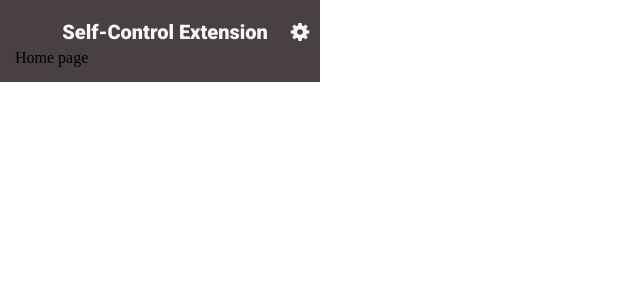
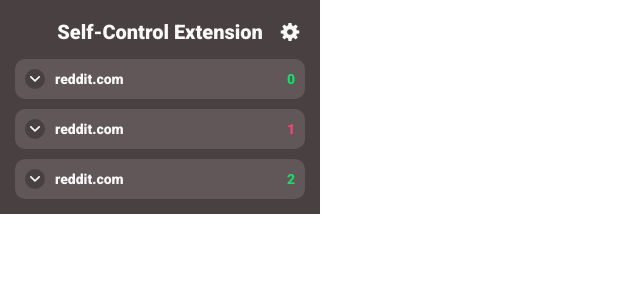
Before and after one commit to DeadlyWhiskers/Self-Control-Chrome-Extension, a React (Vite) app: page /index.html in a window 1280 px wide. Shown: the top 300 px of the page, without its empty margins (0-640 px from the left). Built offline with nearby package versions, Linux system fonts and the light colour scheme.

Commit message:
Add drafts for the content blocks

```diff
--- a/package.json
+++ b/package.json
@@ -17,7 +17,7 @@
   },
   "devDependencies": {
     "@eslint/js": "^9.25.1",
-    "@types/react": "^19.0.10",
+    "@types/react": "^19.1.2",
     "@types/react-dom": "^19.0.4",
     "@vitejs/plugin-react": "^4.3.4",
     "eslint": "^9.25.1",
--- a/src/Extension/app/style.css
+++ b/src/Extension/app/style.css
@@ -1,6 +1,6 @@
 @import url('https://fonts.googleapis.com/css2?family=Roboto:ital,wght@0,100;0,300;0,400;0,500;0,700;0,900;1,100;1,300;1,400;1,500;1,700;1,900&display=swap');
 
-:root{
+:root {
   /* Colors */
   --brownish-white: #FAF9F9;
   --brownish-gray: #AC9A9A;
@@ -39,16 +39,55 @@
   --radius-small: 5px;
 
   --radius-text-input: var(--radius-small);
+
+  /* Animations */
+  --button-shake: shake .5s ease-out 1 alternate;
+  --button-shake-upside-down: shake-upside-down .5s ease-out 1 alternate;
 }
 
-body {
+@keyframes shake {
+  0% {
+    transform: rotate(0deg);
+  }
+
+  33% {
+    transform: rotate(-10deg);
+  }
+
+  66% {
+    transform: rotate(10deg);
+  }
+
+  100% {
+    transform: rotate(0deg);
+  }
+}
+
+html,
+body,
+#root {
   width: 320px;
+  max-height: 480px;
+  overflow: hidden;
   margin: 0;
 }
 
-.list-layout{
-    display: flex;
-    flex-direction: column;
-    justify-content: center;
+.list-layout {
+  display: flex;
+  flex-direction: column;
+  justify-content: center;
+  gap: 10px;
+}
 
+.content-block {
+  display: flex;
+  border-radius: var(--radius-large);
+  flex-direction: column;
 }
+
+.content-block--large {
+  background-color: var(--block-color);
+  padding: 10px;
+  box-sizing: border-box;
+  width: 100%;
+}
--- a/src/Extension/pages/HomePage/HomePage.tsx
+++ b/src/Extension/pages/HomePage/HomePage.tsx
@@ -1,8 +1,11 @@
+import ContentBlock from '../../widgets/ContentBlock';
 import './HomePage.css'
 
 const HomePage = () => {
     return <div className='list-layout'>
-        Home page
+        {[...Array(3)].map((_,i) => {
+            return <ContentBlock key={i} elementId={i}/>
+        })}
     </div>;
 };
 
--- /dev/null
+++ b/src/Extension/widgets/ContentBlock.css
@@ -0,0 +1,90 @@
+.content-upper-area{
+    display: flex;
+    justify-content: space-between;
+}
+
+.content-url-area{
+    display: flex;
+    justify-content: center;
+    gap: 10px;
+}
+
+.content-url{
+    font: var(--regular-font);
+    color: var(--text-color-accent);
+    display: inline-flex;
+    align-items: center;
+}
+
+.dropdown-checkbox{
+    display: none;
+}
+
+.dropdown-checkbox-label{
+    height: 20px;
+    pointer-events: none;
+}
+
+.dropdown-checkbox-label::before{
+    pointer-events: auto;
+    content: '';
+    display: inline-block;
+    width: 20px;
+    height: 20px;
+    background-color: var(--dropdown-button-background);
+    border-radius: var(--radius-circle);
+    background-image: url('./assets/DropdownIcon.svg');
+    background-size: contain;
+    transition: transform .3s ease-out, filter .1s ease-out;
+}
+
+.dropdown-checkbox-label:hover::before {
+    filter: brightness(0.85);
+    cursor: pointer;
+}
+
+.dropdown-checkbox:active + .dropdown-checkbox-label::before{
+    filter: brightness(0.70);
+}
+
+.dropdown-checkbox:checked + .dropdown-checkbox-label::before{
+    transform: rotate(180deg);
+}
+
+.content-time{
+    font: var(--regular-font);
+    display: inline-flex;
+    align-items: center;
+}
+
+.content-time--left{
+    color: var(--positive-color);
+}
+
+.content-time--timeout{
+    color: var(--negative-color);
+}
+
+.dropdown-area{
+    display: flex;
+    flex-direction: column;
+    justify-content: center;
+    box-sizing: border-box;
+    gap: 10px;
+    transition: max-height 0.3s ease, opacity 0.3s ease, visibility 0.3s, padding 0.4s ease-out;
+}
+
+.dropdown-area--visible{
+    padding-top: 10px;
+    max-height: 500px;
+    opacity: 1;
+    visibility: visible;
+    overflow: hidden;
+}
+
+.dropdown-area--invisible{
+    padding-top: 0px;
+    max-height: 0;
+    opacity: 0;
+    visibility: hidden;
+}
--- /dev/null
+++ b/src/Extension/widgets/ContentBlock.tsx
@@ -0,0 +1,39 @@
+import { useRef, useState } from 'react';
+import './ContentBlock.css'
+
+type ContentBlockProps = {
+    elementId: number;
+}
+
+const ContentBlock = ({elementId}: ContentBlockProps) => {
+
+    const checkboxRef = useRef<HTMLInputElement>(null);
+    const [isChecked, setChecked] = useState(() => checkboxRef.current?.checked ?? false);
+
+    const handleCheckboxChange = () => {
+        setChecked(checkboxRef.current?.checked ?? false);
+    };
+
+
+    return ( (elementId !== undefined) &&
+        <div className='content-block content-block--large'>
+            <div className='content-upper-area'>
+                <div className='content-url-area'>
+                    <input type="checkbox" className='dropdown-checkbox' id={elementId.toString()} ref={checkboxRef} onChange={handleCheckboxChange}/>
+                    <label className='dropdown-checkbox-label' htmlFor={elementId.toString()} />
+                    <span className='content-url'>
+                        reddit.com
+                    </span>
+                </div>
+                <span className={`content-time ${elementId%2 === 0 ? 'content-time--left' : 'content-time--timeout'}`}>
+                    {elementId}
+                </span>
+            </div>
+            <div className={`dropdown-area ${isChecked ? 'dropdown-area--visible' : 'dropdown-area--invisible'}`}>
+                Анимация
+            </div>
+        </div>
+    );
+};
+
+export default ContentBlock;
--- a/src/Extension/widgets/Layout.css
+++ b/src/Extension/widgets/Layout.css
@@ -1,9 +1,16 @@
 .layout{
+    height: 100%;
+    max-height: 480px;
     width: 100%;
+    overflow-y: auto;
     display: flex;
     flex-direction: column;
-    justify-content: center;
     background-color: var(--layout-background);
     padding: 15px;
     box-sizing: border-box;
+    gap: 10px;
 }
+
+.layout::-webkit-scrollbar {
+    display: none;  /* Safari and Chrome */
+}
--- a/src/Extension/widgets/LayoutHeader/LayoutHeader.css
+++ b/src/Extension/widgets/LayoutHeader/LayoutHeader.css
@@ -4,6 +4,7 @@
     padding: 5px;
     justify-content: space-between;
     align-items: center;
+    box-sizing: border-box;
 }
 
 .header-spacer{
@@ -18,4 +19,14 @@
 
 .header-button{
     height: 20px;
+    transition: filter .3s ease-out;
 }
+
+.header-button:hover{
+    animation: var(--button-shake);
+    filter: brightness(0.85);
+}
+
+.header-button:active{
+    filter: brightness(0.70);
+}
```
Also changed, not shown: src/Extension/widgets/assets/DropdownIcon.svg (added), 1 other file (tests, documents, lock files or other folders).
